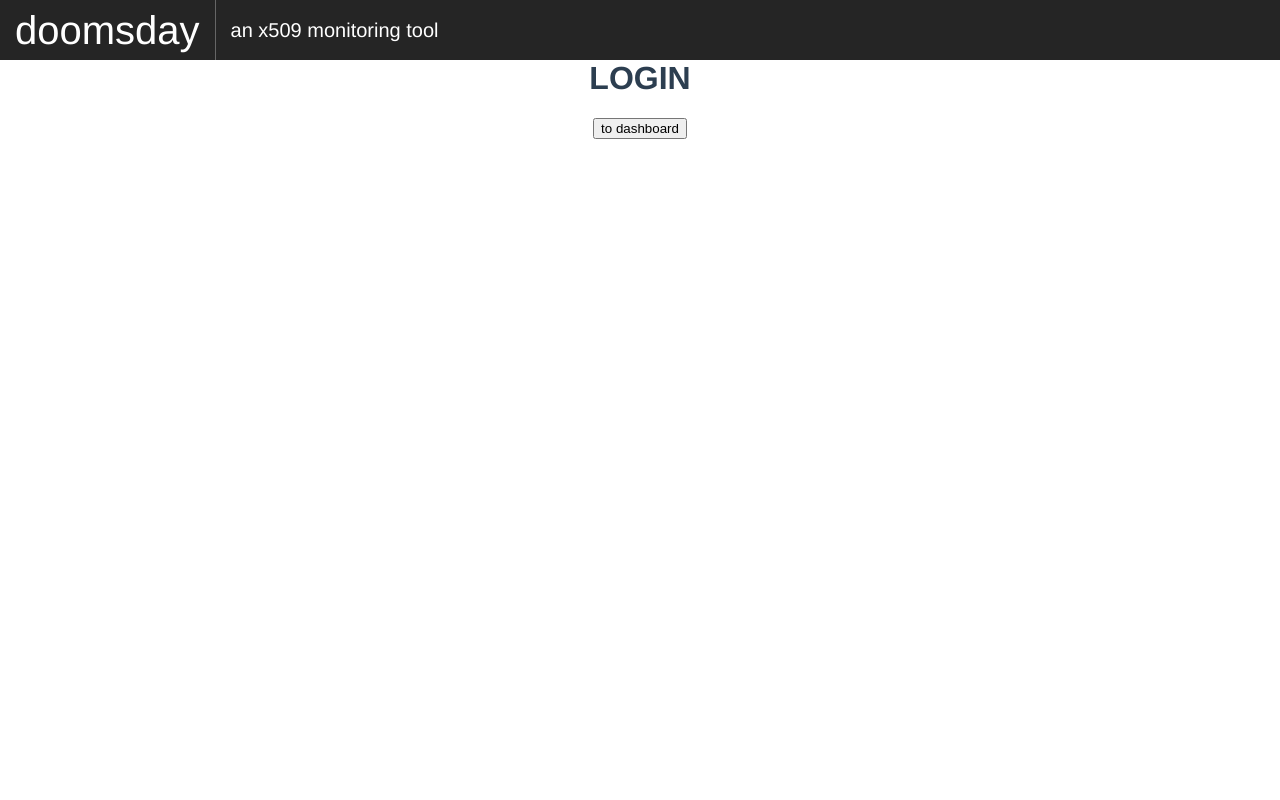
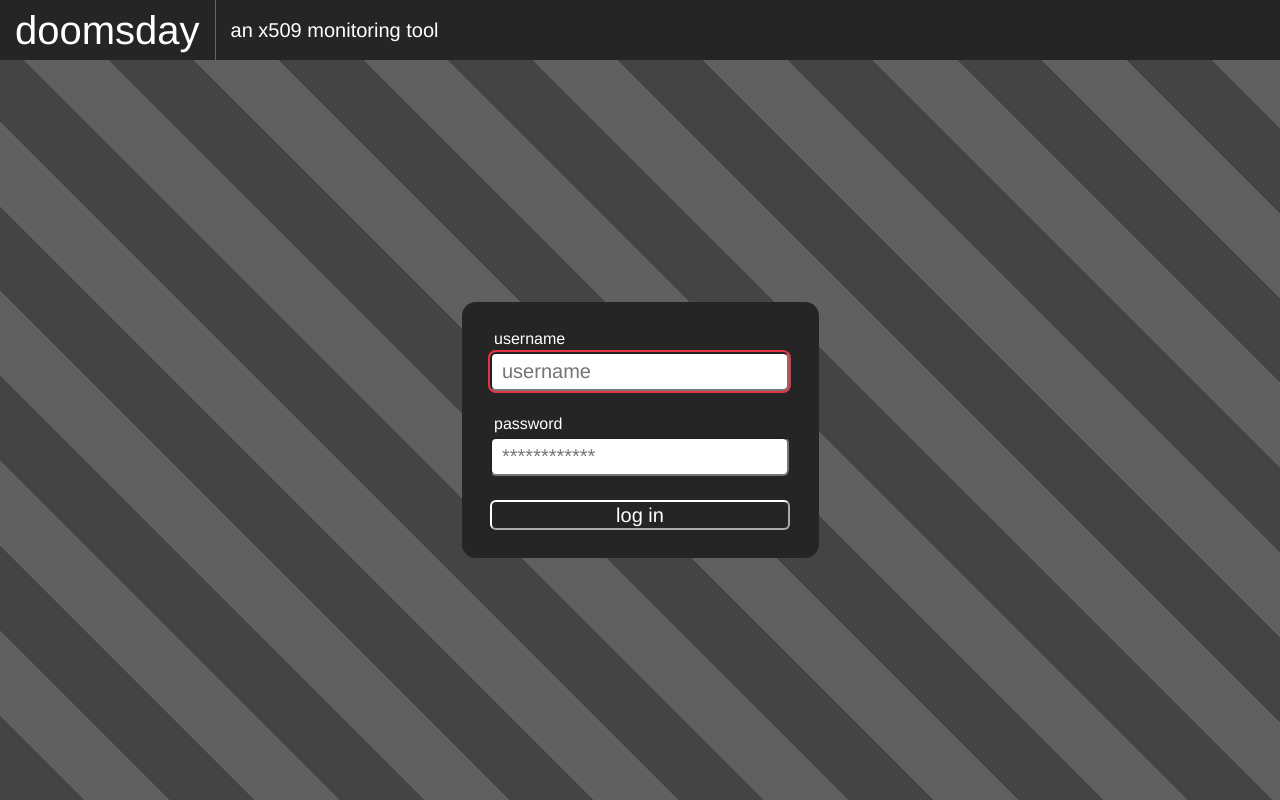
Before and after one commit to doomsday-project/doomsday, a Vue app in the folder web/: page / in a window 1280 px wide. Built offline with nearby package versions, Linux system fonts and the light colour scheme.

Commit message:
port login page design. logic pending

```diff
--- a/web/src/App.vue
+++ b/web/src/App.vue
@@ -1,13 +1,15 @@
 <template>
   <div id="app">
     <Navigation/>
-    <div id="nav-buffer"/>
-    <router-view/>
+    <div id="viewport">
+      <router-view/>
+    </div>
   </div>
 </template>
 
 <script lang="ts">
-import { Vue, Component } from 'vue-property-decorator';
+import Vue from 'vue'
+import Component from 'vue-class-component';
 import Navigation from './components/navigation/Navigation.vue';
 
 @Component({
@@ -19,19 +21,38 @@
 </script>
 
 <style>
+html {
+  margin: 0;
+}
+
 body {
   margin: 0;
 }
 
 #app {
+  height: 100vh;
   font-family: Avenir, Helvetica, Arial, sans-serif;
   -webkit-font-smoothing: antialiased;
   -moz-osx-font-smoothing: grayscale;
   text-align: center;
-  color: #2c3e50;
+  display: flex;
+  flex-direction: column;
+  color: white;
 }
 
-#nav-buffer {
+#viewport {
+  display: flex;
+  align-items:     center;
+  justify-content: center;
   margin-top: 60px;
+  flex: 1;
+  overflow-y: auto;
+	background: repeating-linear-gradient(
+		45deg,
+		rgba(68, 68, 68, 1),
+		rgba(68, 68, 68, 1) 60px,
+		rgba(68, 68, 68, 0.85) 60px,
+		rgba(68, 68, 68, 0.85) 120px
+  );
 }
 </style>
--- a/web/src/views/Login.vue
+++ b/web/src/views/Login.vue
@@ -1,9 +1,33 @@
 <template>
-  <div id="viewport">
-    <h1>LOGIN</h1>
-    <button v-on:click="$router.push({name: 'Dashboard'})">
-      to dashboard
-    </button>
+  <div id="login-box">
+    <form id="login-form">
+
+      <div class="login-row">
+        <label for="login-form-username-input">username</label>
+        <input type="text"
+               name="username"
+               id="login-form-username-input"
+               placeholder="username"
+               autofocus
+        />
+      </div>
+
+      <div class="login-row">
+        <label for="login-form-password-input">password</label>
+        <input type="password"
+               name="password"
+               id="login-form-password-input"
+               placeholder="************"
+        />
+      </div>
+
+      <div class="login-button-row">
+        <input type="submit" id="login-form-submit-button" value="log in"/>
+      </div>
+
+    </form>
+
+    <div v-if="errorMessage" class="login-error">{{ errorMessage }}</div>
   </div>
 </template>
 
@@ -11,5 +35,86 @@
 import { Component, Vue } from 'vue-property-decorator';
 
 @Component
-export default class Login extends Vue {}
+export default class Login extends Vue {
+  errorMessage = "";
+}
 </script>
+
+<style scoped>
+#login-box {
+  background-color: #252525;
+  border-radius: 14px;
+  display: flex;
+  flex-wrap: wrap;
+  justify-content: center;
+  align-content: center;
+  width: 325px;
+  padding: 1em;
+}
+
+#login-form {
+  display: flex;
+  flex-wrap: wrap;
+  justify-content: center;
+  align-content: center;
+}
+
+.login-row {
+  width: 300px;
+  margin: 0.75em 1em;
+  text-align: left;
+}
+
+.login-row label {
+  padding-right: 0.5em;
+  margin-left: 4px;
+  margin-bottom: 4px;
+  display: grid;
+  font-size: 16px;
+}
+
+.login-row input[type=text], input[type=password] {
+  height: 25px;
+  font-size: 20px;
+  border-radius: 6px;
+  font-family: inherit;
+  padding: 0.25em 10px;
+  width: 275px;
+}
+
+input[type=text]:focus, input[type=password]:focus {
+  outline: none;
+  box-shadow: 0 0 0 2px rgb(229, 53, 69);
+}
+
+.login-button-row {
+  height: 30px;
+  width: 300px;
+  margin: 0.75em 0em;
+}
+.login-button-row input[type=submit] {
+  height: 30px;
+  width: 300px;
+  font-size: 20px;
+  font-family: inherit;
+  border-style: outset;
+  border-width: 2px;
+  border-radius: 6px;
+  border-color: white;
+  background: rgba(37,37,37,1);
+  color: white;
+}
+
+.login-button-row input[type=submit]:hover {
+  background: rgba(255,255,255,0.1) !important;
+}
+
+.login-button-row input[type=submit]:active {
+  background: rgba(255,255,255,0.2) !important;
+}
+
+.login-button-row input[type=submit]:focus {
+  outline: none;
+}
+
+</style>
```
Also changed, not shown: web/package.json (+8 -7 lines), 1 other file (tests, documents, lock files or other folders).
